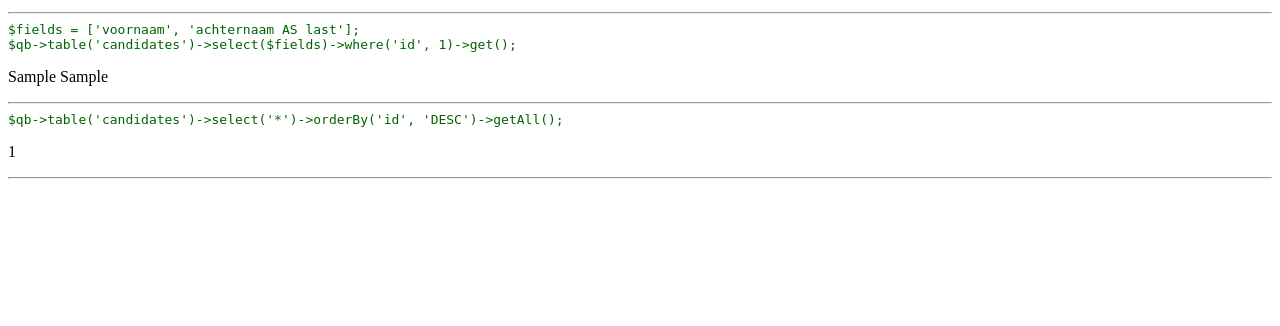
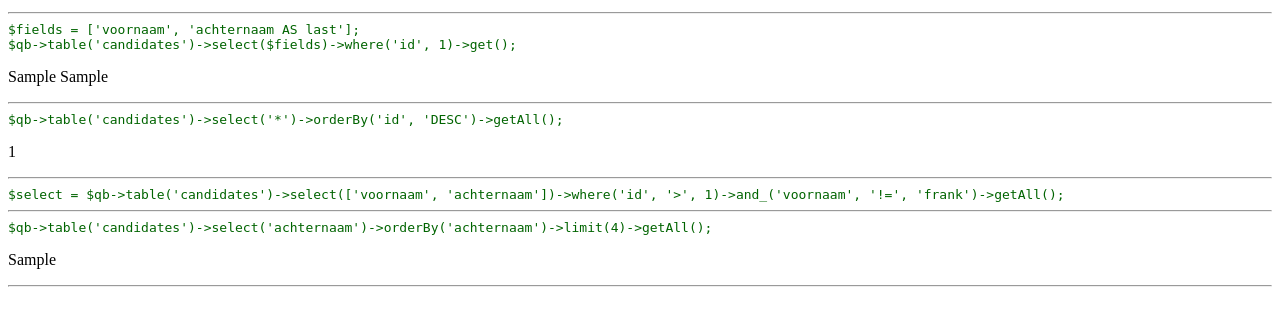
Before and after one commit to BrainstormIT/BITbuilder, a PHP site: page /tests/index.php in a window 1280 px wide. Shown: the part 259-585 px from the top of the page. Run offline with PHP 8.4, Linux system fonts and the light colour scheme; tables that the repository leaves empty or names only in its code hold one stand-in row (values such as "Sample post").

Commit message:
Streamlining + nieuwe features
Streamlining:

    - De constructor van de QueryBuilder class
       verwacht nu een PDO object als parameter
    - Algemene quote functie toegevoegd. Deze functie
      quote alleen als het datatype van de variable String is
    - Documentatie typo's gefixt
    - qbtest.sql bestand maakt nu de database aan (als deze database nog niet bestaat)

 Nieuwe features:
    - limit functie toegevoegd
    - and functie toegevoegd
    - or functie toegevoegd

```diff
--- a/src/builder/QueryBuilder.php
+++ b/src/builder/QueryBuilder.php
@@ -29,8 +29,15 @@ class QueryBuilder {
      */
     private $operators = ['=', '!=', '<', '>', '>=', '<='];
 
-    public function __construct() {
-        $this->db = new Database();
+    /**
+     * @var array
+     * Datatypes that should not get quoted
+     */
+    private  $dont_quote = ['boolean', 'integer', 'double',
+                            'array', 'object', 'resource', 'NULL'];
+
+    public function __construct(\PDO $db) {
+        $this->db = $db;
     }
 
     /**
@@ -102,32 +109,102 @@ class QueryBuilder {
      */
     public function where($column, $operator, $value = '=') {
         if (in_array($operator, $this->operators)) {
-            $this->query .= ' WHERE ' . $column . $operator . $value;
+            $this->query .= ' WHERE ' . $column . $operator . $this->quote($value);
         } else {
             // The operator becomes the value
             // and the value becomes the operator
             // TODO: Is this clear enough?
-            $this->query .= ' WHERE ' . $column . $value . $operator;
+            $this->query .= ' WHERE ' . $column . $value . $this->quote($operator);
         }
 
         return $this;
     }
 
     /**
-     * @param $by
-     * @param string $alphabetical
+     * @param $column
+     * @param $operator
+     * @param $value
      * @return $this
      *
-     * Returns order by statement:
+     * Adds OR statement to WHERE clause:
+     *
+     * $select = $qb->table('users')
+     *              ->select(['first_name', 'last_name'])
+     *              ->where('id', '>', 1)
+     *              ->or_('first', '!=', 'John')
+     *              ->getAll();
      */
-    public function orderBy($by, $alphabetical = 'ASC') {
-        if ($alphabetical == 'ASC' || $alphabetical == 'DESC') {
-            $this->query .= ' ORDER BY ' . $by . ' ' .$alphabetical;
+    public function or_ ($column, $operator, $value) {
+        if (in_array($operator, $this->operators)) {
+            $this->query .= ' OR ' . $column . $operator . $this->quote($value);
         } else {
-            echo $alphabetical . ' is not valid';
+            // The operator becomes the value
+            // and the value becomes the operator
+            $this->query .= ' OR ' . $column . $value . $this->quote($operator);
+        }
+
+        return $this;
+    }
+
+    /**
+     * @param $column
+     * @param $operator
+     * @param $value
+     * @return $this
+     *
+     * Adds AND statement to WHERE clause:
+     *
+     * $select = $qb->table('users')
+     *              ->select(['first_name', 'last_name'])
+     *              ->where('id', '>', 1)
+     *              ->and_('first', '!=', 'John')
+     *              ->getAll();
+     */
+    public function and_($column, $operator, $value) {
+        if (in_array($operator, $this->operators)) {
+            $this->query .= ' AND ' . $column . $operator . $this->quote($value);
+        } else {
+            // The operator becomes the value
+            // and the value becomes the operator
+            $this->query .= ' AND ' . $column . $value . $this->quote($operator);
+        }
+
+        return $this;
+    }
+
+    /**
+     * @param $sort
+     * @param string $order
+     * @return $this
+     *
+     * Orders found record (ASC or DESC):
+     * $qb->table('users')->select('*')->orderBy('id')->getAll();
+     */
+    public function orderBy($sort, $order = 'ASC') {
+        if ($order == 'ASC' || $order == 'DESC') {
+            $this->query .= ' ORDER BY ' . $sort . ' ' .$order;
+        } else {
+            echo $order . ' is not valid';
             return false;
         }
 
+        return $this;
+    }
+
+    /**
+     * @param $limit
+     * @return $this
+     *
+     * Limits amount of rows:
+     * $qb->table('users')->select('*')->limit(20)->getAll();
+     */
+    public function limit($limit) {
+        if (!is_int($limit)) {
+            var_dump('No valid limit');
+            return false;
+        }
+
+        $this->query .= ' LIMIT ' . $limit;
         return $this;
     }
 
@@ -144,7 +221,7 @@ class QueryBuilder {
      * ]
      *
      * $this->table('users')->insert($record);
-     * TODO: Secure against SQL Injection: $this->db->prepare()
+     * TODO: Secure against SQL Injection
      */
     public function insert($columns) {
         // Check if array is associative
@@ -166,16 +243,12 @@ class QueryBuilder {
                     $fields .= $arr_keys[$ii] . ', ';
 
                     // If $arr_values[$ii] is an integer don't quote it
-                    $values .= is_int($arr_values[$ii])
-                        ? $arr_values[$ii] . ', '
-                        : $this->db->quote($arr_values[$ii]) . ', ';
+                    $values .= $this->quote($arr_values[$ii]) . ')';
                 } else {
                     $fields .= $arr_keys[$ii] . ') VALUES (';
 
                     // If $arr_values[$ii] is an integer don't quote it
-                    $values .= is_int($arr_values[$ii])
-                        ? $arr_values[$ii] . ')'
-                        : $this->db->quote($arr_values[$ii]) . ')';
+                    $values .= $this->quote($arr_values[$ii]) . ')';
                 }
             }
 
@@ -185,6 +258,9 @@ class QueryBuilder {
             try {
                 $query = $this->db->prepare($this->query);
                 $query->execute();
+                $this->clearQuery();
+
+                return true;
             } catch (\PDOException $e) {
                 var_dump($e->getMessage());
                 return false;
@@ -204,8 +280,6 @@ class QueryBuilder {
     public function getAll() {
         $query = $this->db->prepare($this->query);
         $query->execute();
-
-        // clear query
         $this->clearQuery();
 
         return $query->fetchAll(\PDO::FETCH_ASSOC);
@@ -221,8 +295,6 @@ class QueryBuilder {
     public function get() {
         $query = $this->db->prepare($this->query);
         $query->execute();
-
-        // clear query
         $this->clearQuery();
 
         return $query->fetch(\PDO::FETCH_ASSOC);
@@ -237,8 +309,6 @@ class QueryBuilder {
     public function count() {
         $query = $this->db->prepare($this->query);
         $query->execute();
-
-        // clear query
         $this->clearQuery();
 
         return $query->rowCount();
@@ -259,38 +329,19 @@ class QueryBuilder {
     public function logQuery() {
         echo $this->query;
     }
-}
 
-class Database extends \PDO {
     /**
-     * Database type
+     * @param $var
+     * @return mixed
+     *
+     * Don't quote the variable if it's datatype
+     * is in the $this->dont_quote array
      */
-    private $db_type;
-    /**
-     * Database host
-     */
-    private $db_host;
-    /**
-     * Database name
-     */
-    private $db_name;
-    /**
-     * Database username
-     */
-    private $db_username;
-    /**
-     * Database password
-     */
-    private $db_password;
+    public function quote($var) {
+        if (in_array(gettype($var), $this->dont_quote)) {
+            return $var;
+        }
 
-    public function __construct() {
-        $this->db_type = 'mysql';
-        $this->db_host = 'localhost';
-        $this->db_name = 'qbtest';
-        $this->db_username = 'root';
-        $this->db_password = '';
-
-        $dsn = "$this->db_type:dbname=$this->db_name;host=$this->db_host";
-        parent::__construct($dsn, $this->db_username, $this->db_password);
+        return $this->db->quote($var);
     }
 }
--- /dev/null
+++ b/src/helpers/Database.php
@@ -0,0 +1,37 @@
+<?php
+
+namespace QueryBuilder\Helpers;
+
+class Database extends \PDO {
+    /**
+     * Database type
+     */
+    private $db_type;
+    /**
+     * Database host
+     */
+    private $db_host;
+    /**
+     * Database name
+     */
+    private $db_name;
+    /**
+     * Database username
+     */
+    private $db_username;
+    /**
+     * Database password
+     */
+    private $db_password;
+
+    public function __construct() {
+        $this->db_type = 'mysql';
+        $this->db_host = 'localhost';
+        $this->db_name = 'qbtest';
+        $this->db_username = 'root';
+        $this->db_password = '';
+
+        $dsn = "$this->db_type:dbname=$this->db_name;host=$this->db_host";
+        parent::__construct($dsn, $this->db_username, $this->db_password);
+    }
+}
--- a/tests/index.php
+++ b/tests/index.php
@@ -1,9 +1,14 @@
 <?php
 
 use QueryBuilder\Builder\QueryBuilder;
+use QueryBuilder\Helpers\Database;
+
 require '../src/builder/QueryBuilder.php';
 require '../src/helpers/Arr.php';
-$qb = new QueryBuilder();
+require '../src/helpers/Database.php';
+
+$db = new Database();
+$qb = new QueryBuilder($db);
 
 echo '<code style="color: darkgreen">' . htmlentities('$qb->table(\'candidates\')->select(\'*\')->getAll();') .'</code>';
 $select = $qb->table('candidates')->select('*')->getAll();
@@ -51,3 +56,24 @@ foreach ($select as $candidate) {
     echo '<p>' . $candidate['id'] . '</p>';
 }
 echo '<hr>';
+
+echo '<code style="color: darkgreen">' . htmlentities('$select = $qb->table(\'candidates\')->select([\'voornaam\', \'achternaam\'])->where(\'id\', \'>\', 1)->and_(\'voornaam\', \'!=\', \'frank\')->getAll();') .'</code>';
+
+$select = $qb->table('candidates')
+            ->select(['voornaam', 'achternaam'])
+            ->where('id', '>', 1)
+            ->and_('voornaam', '!=', 'frank')
+            ->getAll();
+
+foreach ($select as $candidate) {
+    echo '<p>' . $candidate['voornaam'] . ' ' . $candidate['achternaam'] . '</p>';
+}
+echo '<hr>';
+
+echo '<code style="color: darkgreen">' . htmlentities('$qb->table(\'candidates\')->select(\'achternaam\')->orderBy(\'achternaam\')->limit(4)->getAll();') .'</code>';
+$select =  $qb->table('candidates')->select('achternaam')->orderBy('achternaam')->limit(4)->getAll();
+
+foreach ($select as $candidate) {
+    echo '<p>' . $candidate['achternaam'] . '</p>';
+}
+echo '<hr>';
```
Also changed, not shown: tests/database/qbtest.sql (+6 -2 lines).
